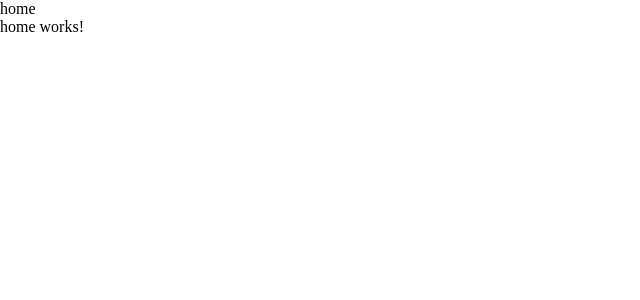
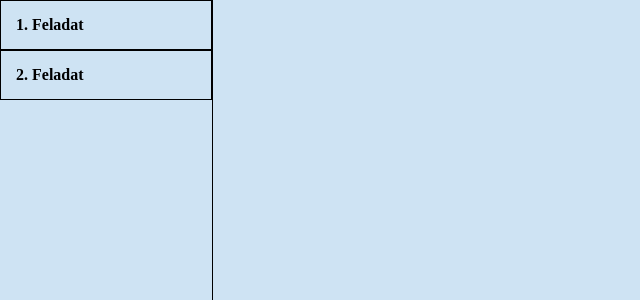
Before and after one commit to floratoth/AngularAkademiaTeam4, an Angular app in the folder center-div/: page / in a window 1280 px wide. Shown: the top 300 px of the page, without its empty margins (0-640 px from the left). Built offline with nearby package versions, Linux system fonts and the light colour scheme.

Commit message:
routing kinezet

```diff
--- a/center-div/src/app/app.component.html
+++ b/center-div/src/app/app.component.html
@@ -1,2 +1 @@
-<p>home</p>
 <router-outlet></router-outlet>
--- a/center-div/src/app/components/navigation/navigation.component.html
+++ b/center-div/src/app/components/navigation/navigation.component.html
@@ -1 +1,2 @@
-<p>navigation works!</p>
+<a routerLinkActive="selected" [routerLink]="['/task1']">1. Feladat</a>
+<a routerLinkActive="selected" [routerLink]="['/task2']">2. Feladat</a>
--- a/center-div/src/app/components/navigation/navigation.component.scss
+++ b/center-div/src/app/components/navigation/navigation.component.scss
@@ -0,0 +1,14 @@
+.selected{
+    background-color: #6FA9DA
+
+}
+a {
+    display: block;
+    width: 100%;
+    padding: 15px;
+    background-color: #CEE3F3;
+    border: 1px solid black;
+    color: black;
+    font-weight: 600;
+    text-decoration: none;
+}
--- a/center-div/src/app/features/home/home.component.html
+++ b/center-div/src/app/features/home/home.component.html
@@ -1,2 +1,8 @@
-<p>home works!</p>
-<router-outlet></router-outlet>
+<div class="home-page">
+  <nav>
+    <app-navigation></app-navigation>
+  </nav>
+  <main>
+    <router-outlet></router-outlet>
+  </main>
+</div>
--- a/center-div/src/app/features/home/home.component.scss
+++ b/center-div/src/app/features/home/home.component.scss
@@ -0,0 +1,13 @@
+main{
+
+    grid-column: 3/13;
+}
+.home-page{
+    display: grid;
+    grid-template-columns: repeat(12, 1fr);
+    min-height: 100vh;
+}
+nav{
+    grid-column: 1/3;
+    border-right: 1px solid black;
+}
--- a/center-div/src/app/features/task1/task1.component.scss
+++ b/center-div/src/app/features/task1/task1.component.scss
@@ -9,5 +9,5 @@
 .box {
   width: 200px;
   height: 200px;
-  background-color: rgb(248, 79, 79);
+  background-color: #FF0100;
 }
--- a/center-div/src/app/features/task2/task2.component.scss
+++ b/center-div/src/app/features/task2/task2.component.scss
@@ -9,6 +9,6 @@
 .box {
   width: 100px;
   height: 100px;
-  background-color: rgb(248, 79, 79);
+  background-color: #FF0100;
   margin: 20px;
 }
--- a/center-div/src/styles.scss
+++ b/center-div/src/styles.scss
@@ -1,4 +1,8 @@
 *{
     padding: 0;
     margin: 0;
+    box-sizing: border-box;
 }
+html{
+    background-color: #CEE3F3
+}
```
